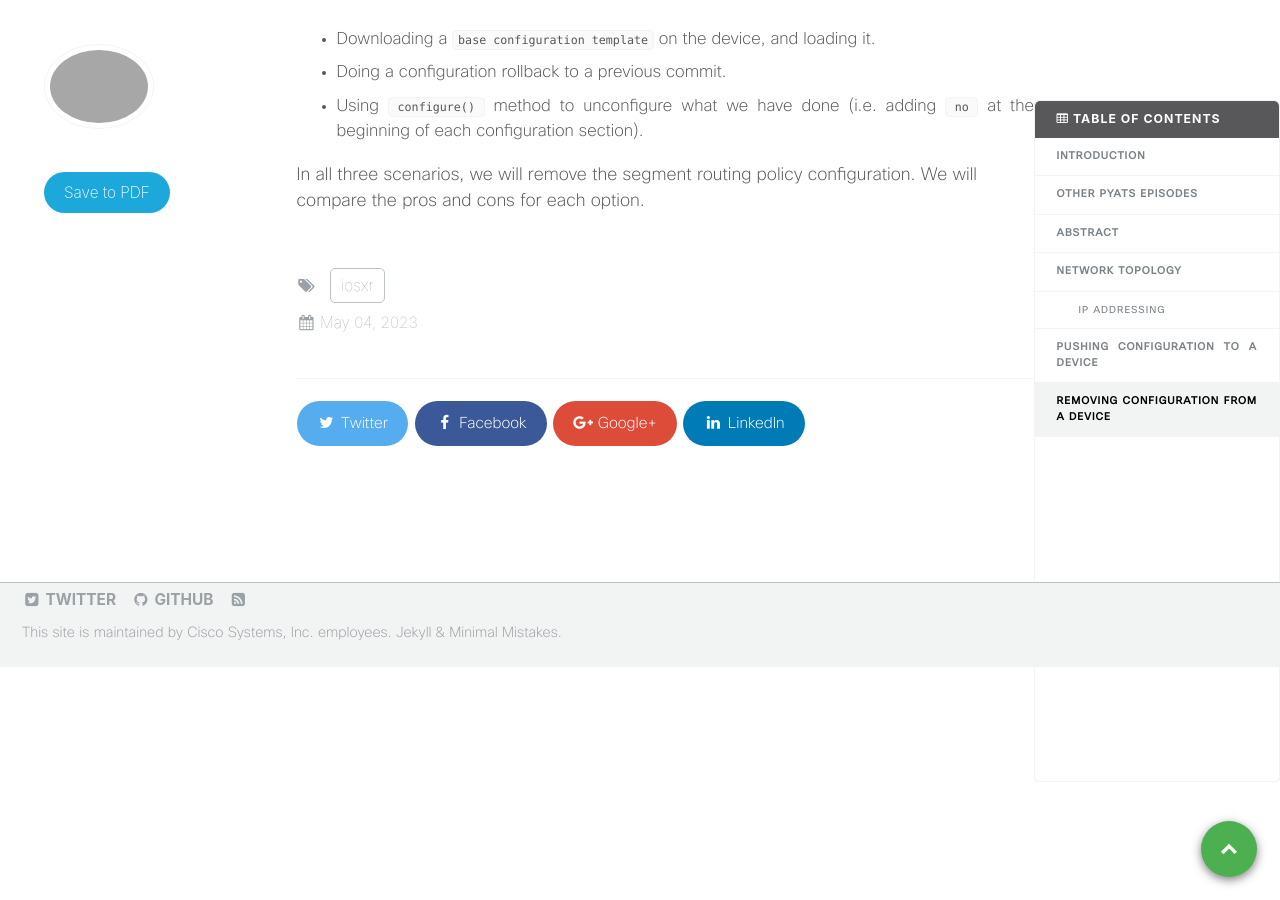
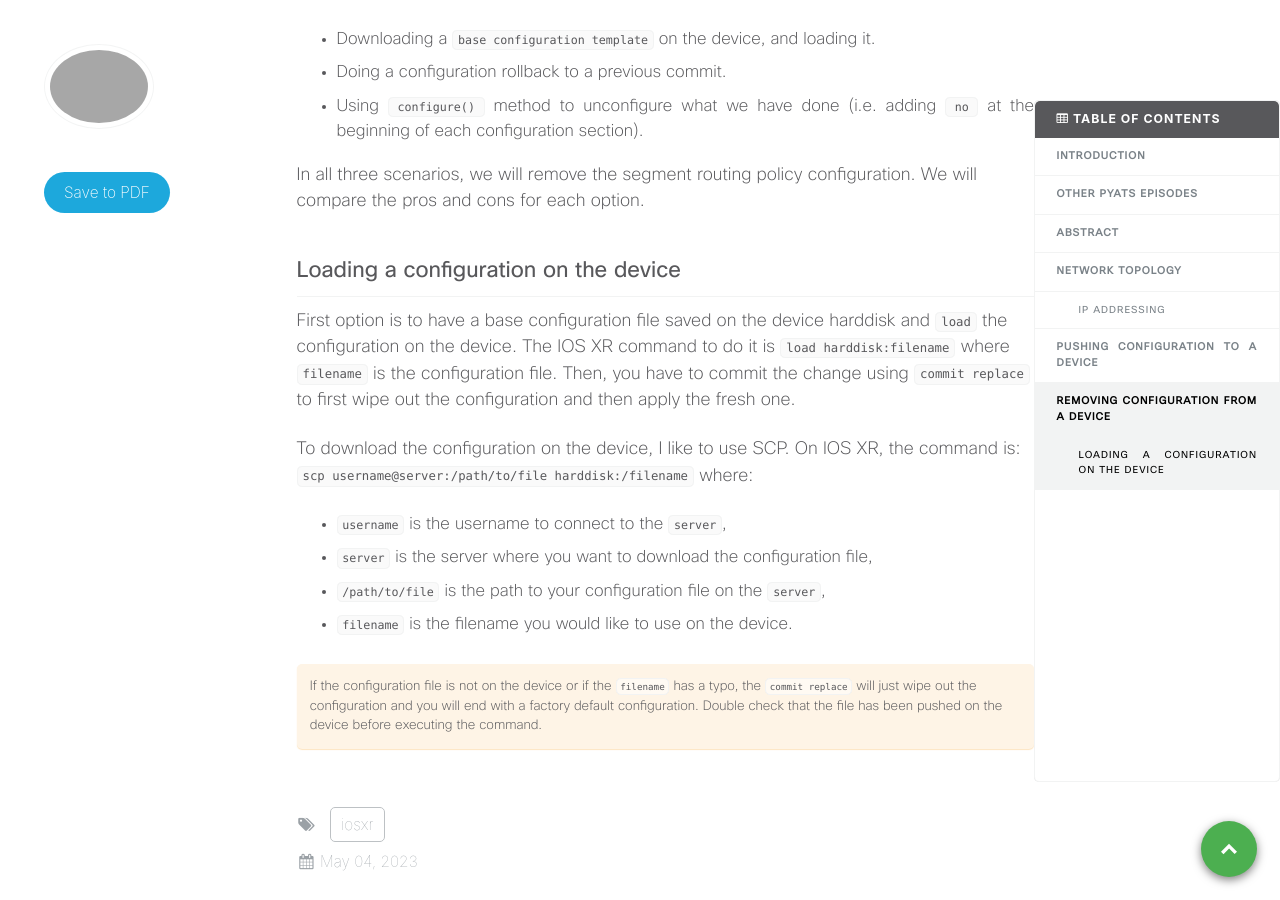
Before and after one commit to xrdocs/programmability, a Jekyll site: the page built from _tutorials/pyats-series-adding-and-removing-configuration.md, in a window 1280 px wide and 900 px high, scrolled down 3641 px. Built offline with Jekyll 4.4.1, drawn with Linux system fonts in a browser that asks for light colours; comment, search, counter and statistics services are not loaded.

Commit message:
removing configuration

```diff
--- a/_tutorials/pyats-series-adding-and-removing-configuration.md
+++ b/_tutorials/pyats-series-adding-and-removing-configuration.md
@@ -90,3 +90,17 @@ Removing configuration can be slightly more complex than pushing configuration.
 - Using `configure()` method to unconfigure what we have done (i.e. adding `no` at the beginning of each configuration section).
 
 In all three scenarios, we will remove the segment routing policy configuration. We will compare the pros and cons for each option.
+
+## Loading a configuration on the device
+
+First option is to have a base configuration file saved on the device harddisk and `load` the configuration on the device. The IOS XR command to do it is `load harddisk:filename` where `filename` is the configuration file. Then, you have to commit the change using `commit replace` to first wipe out the configuration and then apply the fresh one.
+
+To download the configuration on the device, I like to use SCP. On IOS XR, the command is: `scp username@server:/path/to/file harddisk:/filename` where:
+- `username` is the username to connect to the `server`,
+- `server` is the server where you want to download the configuration file,
+- `/path/to/file` is the path to your configuration file on the `server`,
+- `filename` is the filename you would like to use on the device.
+
+If the configuration file is not on the device or if the `filename` has a typo, the `commit replace` will just wipe out the configuration and you will end with a factory default configuration.
+Double check that the file has been pushed on the device before executing the command.
+{: .notice--warning}
```
